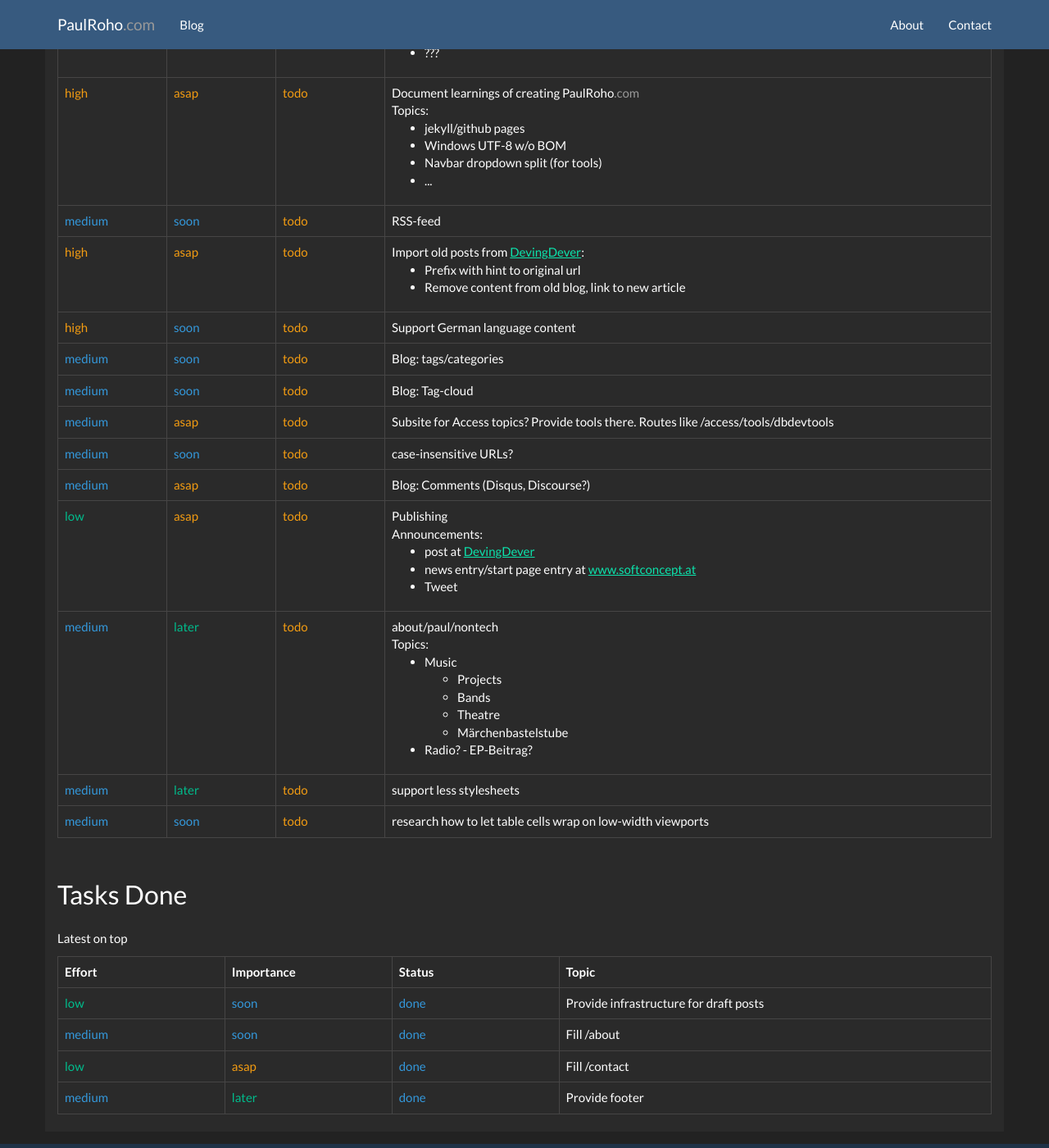
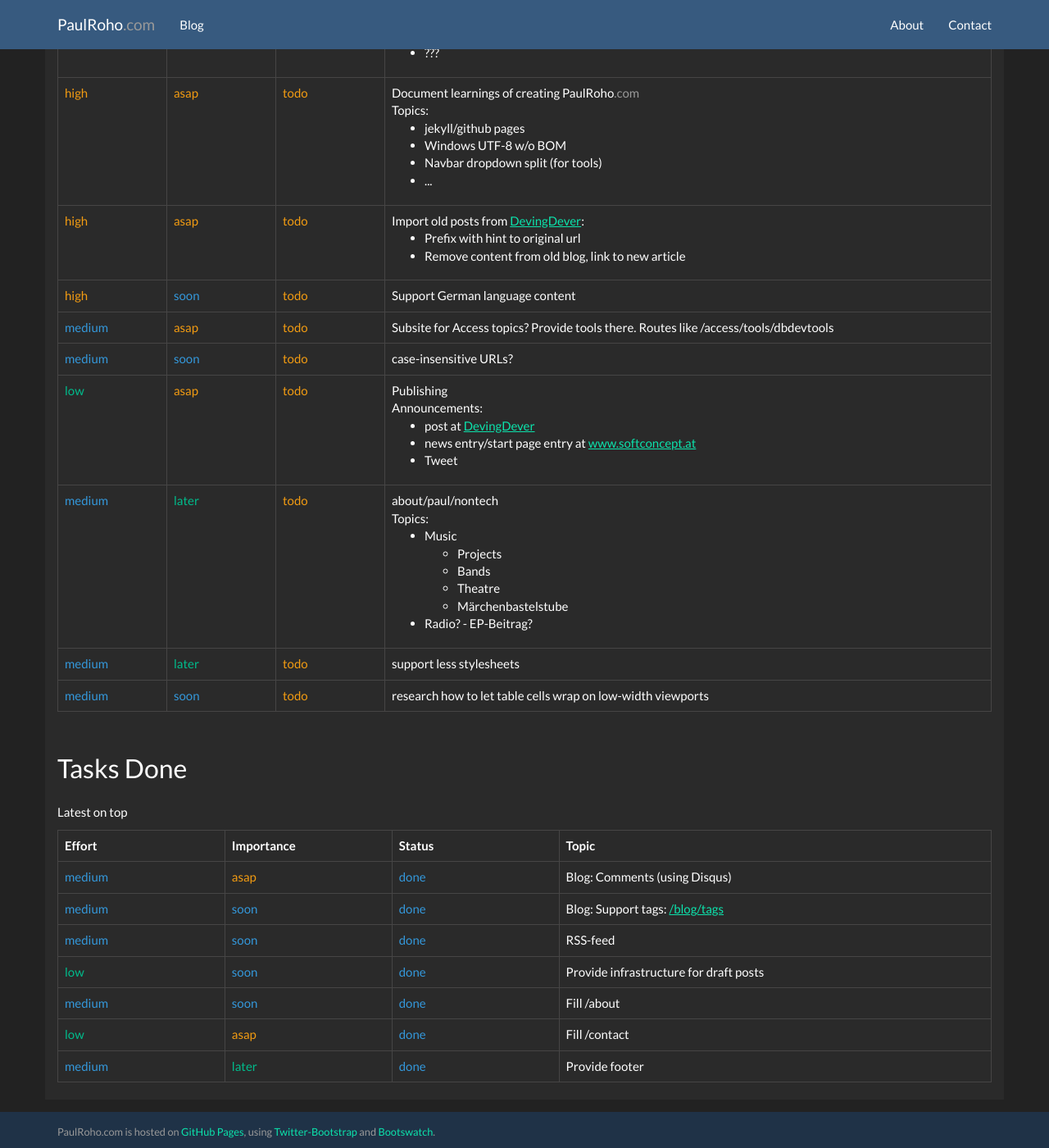
Before and after one commit to paulroho/paulroho.github.io, a Jekyll site: the page built from projects/paulroho.com/makingof/index.html, in a window 1280 px wide and 1400 px high, scrolled down 472 px. Shown: the whole window at 82% size. Built offline with Jekyll 4.4.1, drawn with Linux system fonts in a browser that asks for light colours; nearby versions of some CDN libraries.

Commit message:
updated paulroho.com backlog

```diff
--- a/projects/paulroho.com/makingof/index.html
+++ b/projects/paulroho.com/makingof/index.html
@@ -31,12 +31,6 @@ layout: default
 <td>Document learnings of creating {{ site.urlhtml }}<br/>Topics:<ul><li>jekyll/github pages</li><li>Windows UTF-8 w/o BOM</li><li>Navbar dropdown split (for tools)</li><li>...</li></ul></td>
 </tr>
 <tr>
-<td class="effort-medium"></td>
-<td class="importance-soon"></td>
-<td class="status-todo"></td>
-<td>RSS-feed</td>
-</tr>
-<tr>
 <td class="effort-high"></td>
 <td class="importance-asap"></td>
 <td class="status-todo"></td>
@@ -51,18 +45,6 @@ layout: default
 </tr>
 <tr>
 <td class="effort-medium"></td>
-<td class="importance-soon"></td>
-<td class="status-todo"></td>
-<td>Blog: tags/categories</td>
-</tr>
-<tr>
-<td class="effort-medium"></td>
-<td class="importance-soon"></td>
-<td class="status-todo"></td>
-<td>Blog: Tag-cloud</td>
-</tr>
-<tr>
-<td class="effort-medium"></td>
 <td class="importance-asap"></td>
 <td class="status-todo"></td>
 <td>Subsite for Access topics? Provide tools there. Routes like /access/tools/dbdevtools</td>
@@ -72,12 +54,6 @@ layout: default
 <td class="importance-soon"></td>
 <td class="status-todo"></td>
 <td>case-insensitive URLs?</td>
-</tr>
-<tr>
-<td class="effort-medium"></td>
-<td class="importance-asap"></td>
-<td class="status-todo"></td>
-<td>Blog: Comments (Disqus, Discourse?)</td>
 </tr>
 <tr>
 <td class="effort-low"></td>
@@ -119,6 +95,24 @@ layout: default
 </thead>
 <tbody>
 <tr>
+<td class="effort-medium"></td>
+<td class="importance-asap"></td>
+<td class="status-done"></td>
+<td>Blog: Comments (using Disqus)</td>
+</tr>
+<tr>
+<td class="effort-medium"></td>
+<td class="importance-soon"></td>
+<td class="status-done"></td>
+<td>Blog: Support tags: <a href="/blog/tags">/blog/tags</a></td>
+</tr>
+<tr>
+<td class="effort-medium"></td>
+<td class="importance-soon"></td>
+<td class="status-done"></td>
+<td>RSS-feed</td>
+</tr>
+<tr>
 <td class="effort-low"></td>
 <td class="importance-soon"></td>
 <td class="status-done"></td>
```
